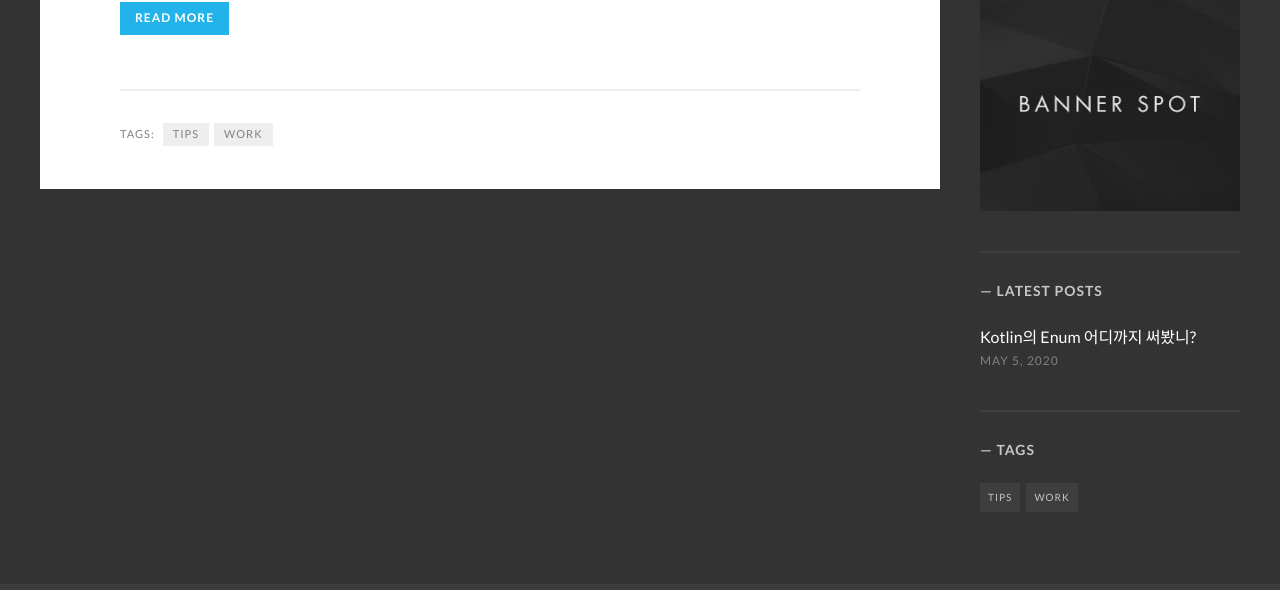
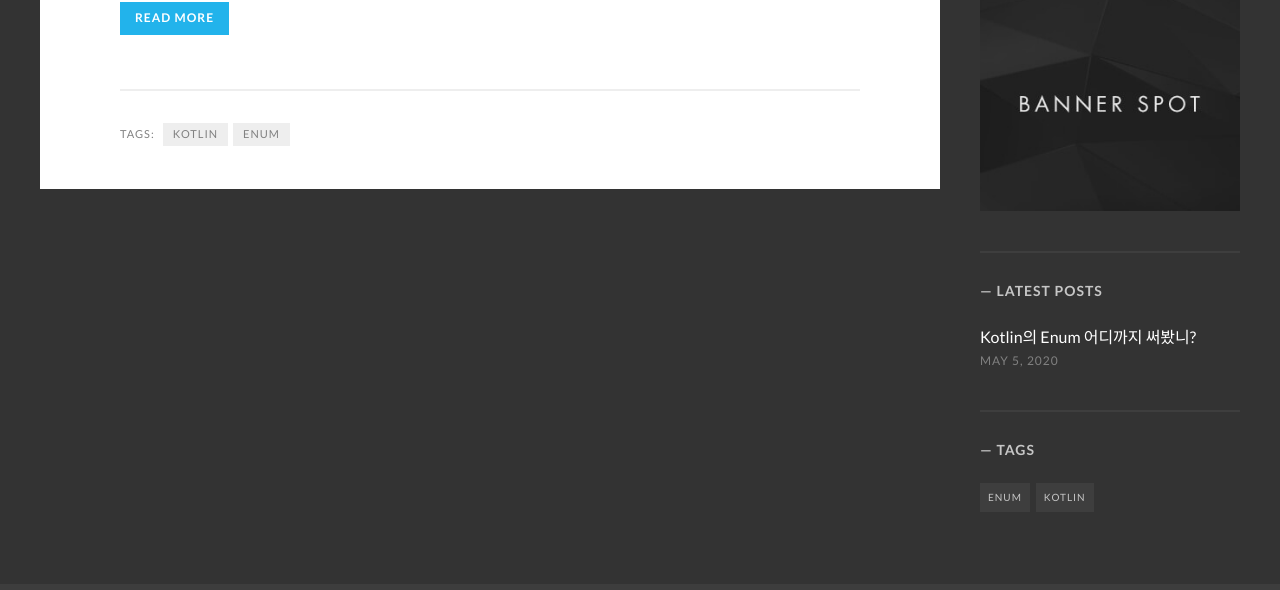
Before and after one commit to banziha104/banziha104.github.io, a Jekyll site: the page built from index.html, in a window 1280 px wide. Shown: the part 826-1416 px from the top of the page. Built offline with Jekyll 4.4.1, drawn with Linux system fonts in a browser that asks for light colours; the list of posts is cut into pages by our own code.

Commit message:
2020-05-05-kotlin-enum 추가

```diff
--- a/_posts/kotlin/2020-05-05-kotlin-enum.md
+++ b/_posts/kotlin/2020-05-05-kotlin-enum.md
@@ -3,7 +3,7 @@ layout: post
 title:  "Kotlin의 Enum 어디까지 써봤니?"
 date:   2020-05-05
 banner_image: kotlin/2020-05-05-kotlin-enum.png
-tags: [tips, work]
+tags: [kotlin, enum]
 ---
 
 > *죄송합니다. 이거 보여주려고 반말로 어그로 끌었습니다.*<br>
```
Also changed, not shown: 7 other files.
